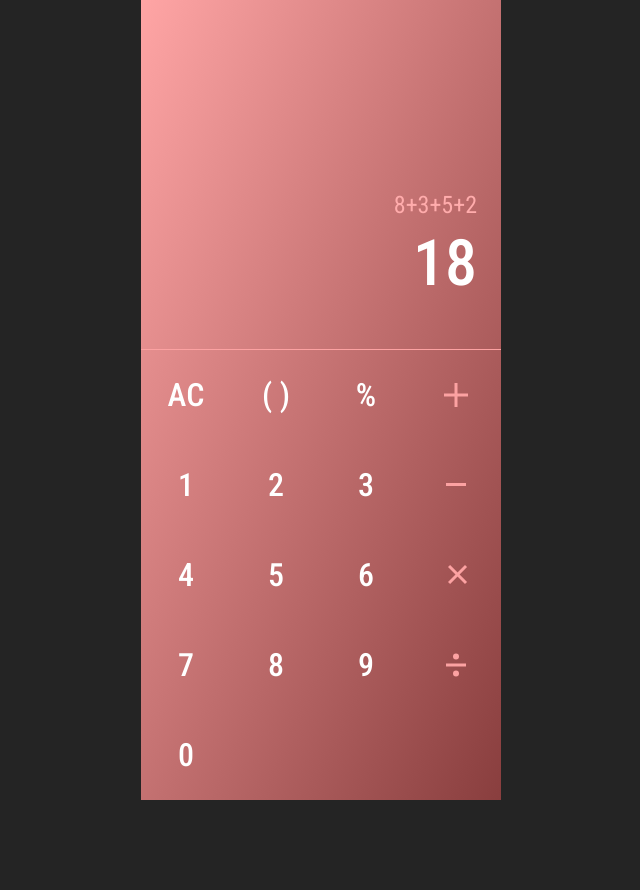
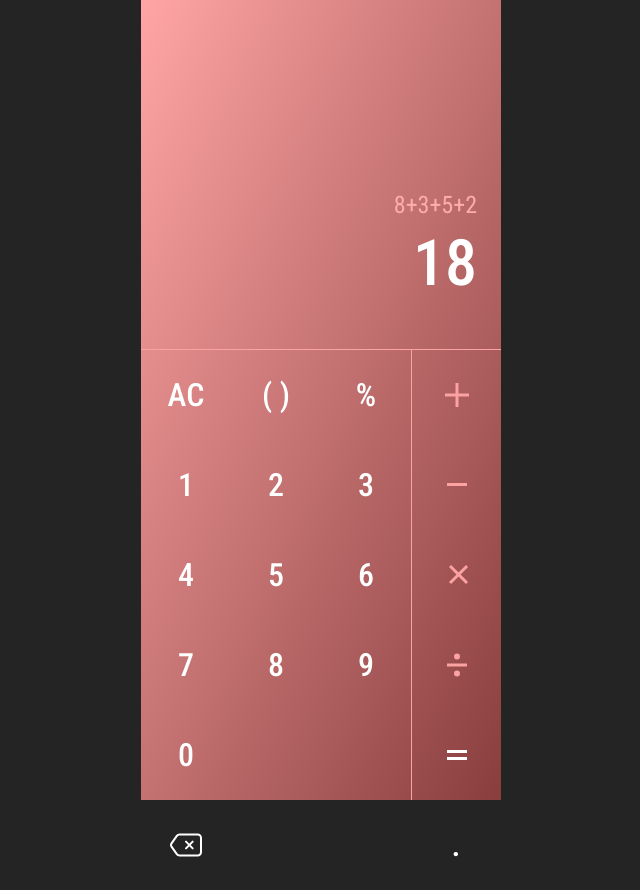
Before and after one commit to NatalieKalinkina/calculator-react-ts, a React (Vite) app: page / in a window 1280 px wide. Shown: the whole page, without its empty margins (319-959 px from the left). Before the commit the page ends 800 px from the top, so only its background shows below. Built offline with nearby package versions, Linux system fonts and the light colour scheme.

Commit message:
chore: add TextButton and IconButton components

```diff
--- a/src/components/CountButtons/CountButtons.css
+++ b/src/components/CountButtons/CountButtons.css
@@ -2,39 +2,5 @@
   display: flex;
   flex-direction: column;
   grid-area: count;
+  border-left: 0.5px solid #fca2a2;
 }
-
-.count-button {
-  width: 90px;
-  height: 90px;
-  background-position: center;
-  background-color: transparent;
-  background-size: 40px 40px;
-  background-repeat: no-repeat;
-  border: none;
-}
-
-.count-button:hover {
-  box-shadow: 0px 5px 10px 0px rgba(0, 0, 0, 0.5);
-}
-
-.count-button:active {
-  box-shadow: inset 0px 5px 10px 0px rgba(0, 0, 0, 0.5);
-  border: none;
-}
-
-.count-button_type_plus {
-  background-image: url('../../assets/plus_icon.svg');
-}
-
-.count-button_type_minus {
-  background-image: url('../../assets/minus_icon.svg');
-}
-
-.count-button_type_multiplication {
-  background-image: url('../../assets/multiplication_icon.svg');
-}
-
-.count-button_type_devision {
-  background-image: url('../../assets/division_icon.svg');
-}
--- a/src/components/CountButtons/CountButtons.tsx
+++ b/src/components/CountButtons/CountButtons.tsx
@@ -1,12 +1,14 @@
 import './CountButtons.css';
+import { IconButton } from '../IconButton/IconButton';
 
 export const CountButtons = () => {
   return (
     <section className="count-buttons">
-      <button className="count-button count-button_type_plus" value="+"></button>
-      <button className="count-button count-button_type_minus" value="-"></button>
-      <button className="count-button count-button_type_multiplication" value="*"></button>
-      <button className="count-button count-button_type_devision" value="/"></button>
+      <IconButton type="plus" />
+      <IconButton type="minus" />
+      <IconButton type="multiplication" />
+      <IconButton type="devision" />
+      <IconButton type="total" />
     </section>
   );
 };
--- /dev/null
+++ b/src/components/IconButton/IconButton.css
@@ -0,0 +1,30 @@
+.icon-button {
+  background-position: center;
+  background-size: 40px 40px;
+  background-repeat: no-repeat;
+}
+
+.icon-button_type_plus {
+  background-image: url('../../assets/plus_icon.svg');
+}
+
+.icon-button_type_minus {
+  background-image: url('../../assets/minus_icon.svg');
+}
+
+.icon-button_type_multiplication {
+  background-image: url('../../assets/multiplication_icon.svg');
+}
+
+.icon-button_type_devision {
+  background-image: url('../../assets/division_icon.svg');
+}
+
+.icon-button_type_total {
+  background-color: #fca2a2;
+  background-image: url('../../assets/total_icon.svg');
+}
+
+.icon-button_type_delete {
+  background-image: url('../../assets/delete_icon.svg');
+}
--- /dev/null
+++ b/src/components/IconButton/IconButton.tsx
@@ -0,0 +1,5 @@
+import './IconButton.css';
+
+export const IconButton = ({ type }) => {
+  return <button className={`button icon-button icon-button_type_${type}`}></button>;
+};
--- a/src/components/Keyboard/Keyboard.tsx
+++ b/src/components/Keyboard/Keyboard.tsx
@@ -2,14 +2,17 @@ import './Keyboard.css';
 import { Numbers } from '../Numbers/Numbers';
 import { CountButtons } from '../CountButtons/CountButtons';
 import { OptionalButtons } from '../OptionalButtons/OptionalButtons';
+import { TextButton } from '../TextButton/TextButton';
+import { IconButton } from '../IconButton/IconButton';
 
 export const Keyboard = () => {
   return (
     <section className="keyboard">
       <OptionalButtons />
-
       <CountButtons />
       <Numbers />
+      <IconButton type="delete" />
+      <TextButton text="." />
     </section>
   );
 };
--- a/src/components/Numbers/Numbers.css
+++ b/src/components/Numbers/Numbers.css
@@ -4,25 +4,3 @@
   grid-template-rows: repeat(4, 90px);
   grid-area: numbers;
 }
-
-.nums__item {
-  background-color: transparent;
-  border: none;
-  padding: 25px;
-  font-size: 32px;
-  line-height: 40px;
-  color: #fff;
-  font-weight: 500;
-  box-sizing: border-box;
-  width: 90px;
-  height: 90px;
-}
-
-.button:hover {
-  box-shadow: 0px 5px 10px 0px rgba(0, 0, 0, 0.5);
-}
-
-.button:active {
-  box-shadow: inset 0px 5px 10px 0px rgba(0, 0, 0, 0.5);
-  border: none;
-}
--- a/src/components/Numbers/Numbers.tsx
+++ b/src/components/Numbers/Numbers.tsx
@@ -1,12 +1,9 @@
 import './Numbers.css';
+import { TextButton } from '../TextButton/TextButton';
 
 export const Numbers = () => {
   const nums = [1, 2, 3, 4, 5, 6, 7, 8, 9, 0].map(num => {
-    return (
-      <button className="nums__item button" key={num}>
-        {num}
-      </button>
-    );
+    return <TextButton text={num} />;
   });
 
   return <section className="nums"> {nums} </section>;
--- a/src/components/OptionalButtons/OptionalButtons.tsx
+++ b/src/components/OptionalButtons/OptionalButtons.tsx
@@ -1,11 +1,12 @@
 import './OptionalButtons.css';
+import { TextButton } from '../TextButton/TextButton';
 
 export const OptionalButtons = () => {
   return (
     <section className="optional-buttons">
-      <button className="optional-buttons_item">AC</button>
-      <button className="optional-buttons_item">( )</button>
-      <button className="optional-buttons_item">%</button>
+      <TextButton text="AC" />
+      <TextButton text="( )" />
+      <TextButton text="%" />
     </section>
   );
 };
--- /dev/null
+++ b/src/components/TextButton/TextButton.css
@@ -0,0 +1,12 @@
+.text-button {
+  background-color: transparent;
+  border: none;
+  padding: 25px;
+  font-size: 32px;
+  line-height: 40px;
+  color: #fff;
+  font-weight: 500;
+  box-sizing: border-box;
+  width: 90px;
+  height: 90px;
+}
--- /dev/null
+++ b/src/components/TextButton/TextButton.tsx
@@ -0,0 +1,5 @@
+import './TextButton.css';
+
+export const TextButton = ({ text }) => {
+  return <button className="button text-button">{text}</button>;
+};
--- a/src/index.css
+++ b/src/index.css
@@ -9,3 +9,21 @@ body {
   width: 100vw;
   height: 100vh;
 }
+
+.button {
+  background-color: transparent;
+  border: none;
+  padding: 25px;
+  box-sizing: border-box;
+  width: 90px;
+  height: 90px;
+}
+
+.button:hover {
+  box-shadow: 0px 5px 10px 0px rgba(0, 0, 0, 0.5);
+}
+
+.button:active {
+  box-shadow: inset 0px 5px 10px 0px rgba(0, 0, 0, 0.5);
+  border: none;
+}
```
